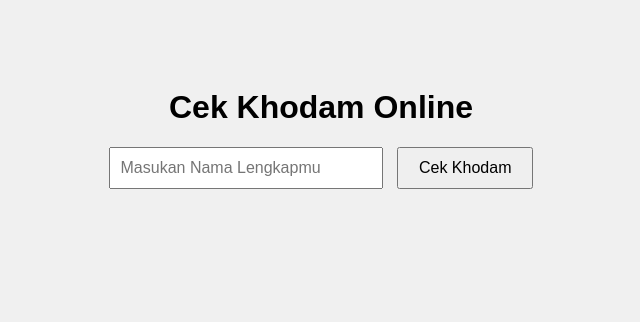
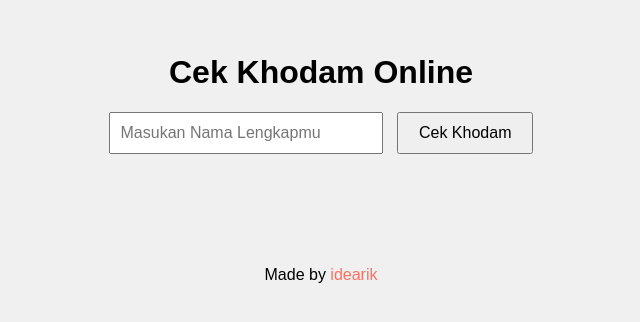
Before and after one commit to idearik/cekkhodam, a plain HTML site: page index.html in a window 1280 px wide. Shown: the part 234-556 px from the top of the page, without its empty margins (319-959 px from the left). Drawn offline with Linux system fonts and the light colour scheme.

Commit message:
Update index.html

```diff
--- a/index.html
+++ b/index.html
@@ -32,6 +32,9 @@
             </div>
         </div>
     </div>
+    <footer>
+        <p>Made by <a href="https://idearik.com" target="_blank">idearik</a></p>
+    </footer>
     <script src="script.js"></script>
 </body>
 </html>
```
